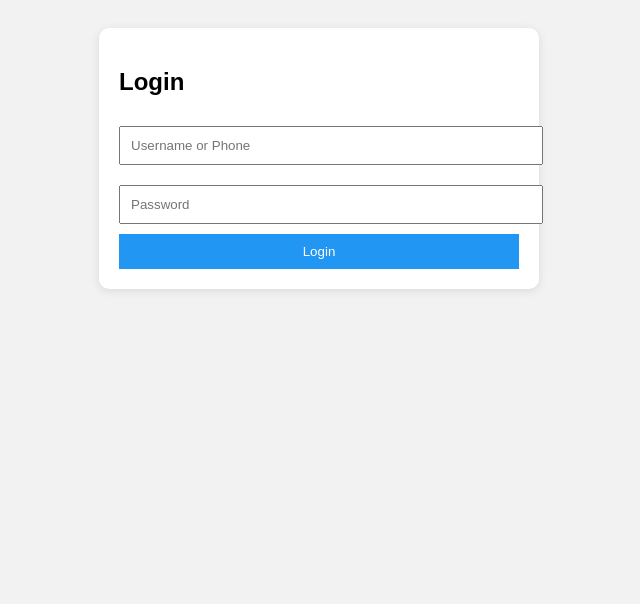
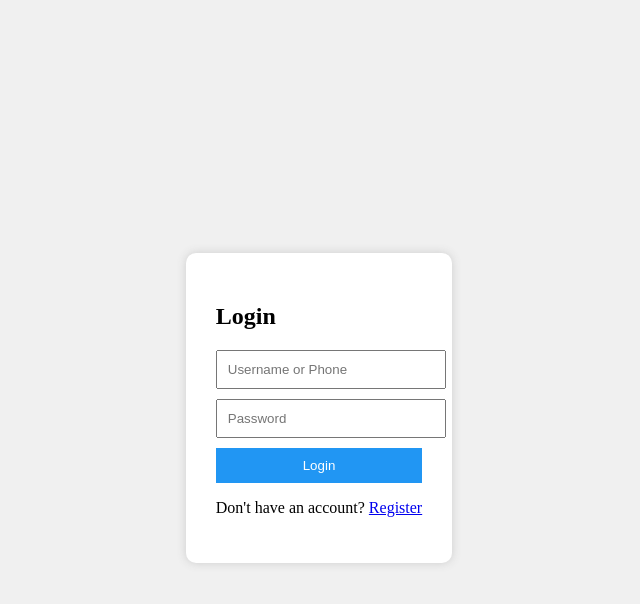
Before and after one commit to MominulIslam3481/Avitorgame, a plain HTML site: page login.html in a window 1280 px wide. Shown: the whole page, without its empty margins (321-961 px from the left). Drawn offline with Linux system fonts and the light colour scheme.

Commit message:
Update login.html

```diff
--- a/login.html
+++ b/login.html
@@ -1,35 +1,57 @@
 <!DOCTYPE html>
-<html lang="en">
+<html>
 <head>
-  <meta charset="UTF-8">
   <title>Login</title>
   <style>
-    body { font-family: Arial; padding: 20px; background: #f2f2f2; }
-    .box { max-width: 400px; margin: auto; background: white; padding: 20px; border-radius: 10px; box-shadow: 0 2px 10px rgba(0,0,0,0.1); }
-    input { width: 100%; padding: 10px; margin: 10px 0; }
-    button { padding: 10px; width: 100%; background: #2196F3; color: white; border: none; }
+    body {
+      background: #f0f0f0;
+      display: flex;
+      justify-content: center;
+      align-items: center;
+      height: 100vh;
+    }
+    .login-box {
+      background: white;
+      padding: 30px;
+      border-radius: 10px;
+      box-shadow: 0 0 10px #ccc;
+    }
+    input, button {
+      display: block;
+      width: 100%;
+      margin: 10px 0;
+      padding: 10px;
+    }
+    button {
+      background: #2196F3;
+      color: white;
+      border: none;
+    }
   </style>
 </head>
 <body>
-  <div class="box">
+  <div class="login-box">
     <h2>Login</h2>
-    <input type="text" id="loginId" placeholder="Username or Phone">
+    <input type="text" id="loginUsername" placeholder="Username or Phone">
     <input type="password" id="loginPassword" placeholder="Password">
     <button onclick="login()">Login</button>
+    <p>Don't have an account? <a href="register.html">Register</a></p>
   </div>
 
   <script>
     function login() {
-      const loginId = document.getElementById('loginId').value;
-      const loginPassword = document.getElementById('loginPassword').value;
-      const user = JSON.parse(localStorage.getItem("user"));
+      const inputUser = document.getElementById('loginUsername').value;
+      const inputPass = document.getElementById('loginPassword').value;
 
-      if ((loginId === user.username || loginId === user.phone) && loginPassword === user.password) {
-        localStorage.setItem("loggedInUser", JSON.stringify(user));
-        alert("Login successful!");
-        window.location.href = "index.html";
+      const storedUser = localStorage.getItem('username');
+      const storedPhone = localStorage.getItem('phone');
+      const storedPass = localStorage.getItem('password');
+
+      if ((inputUser === storedUser || inputUser === storedPhone) && inputPass === storedPass) {
+        alert("Login Successful!");
+        window.location.href = "home.html";
       } else {
-        alert("Invalid credentials");
+        alert("Invalid username or password");
       }
     }
   </script>
```
